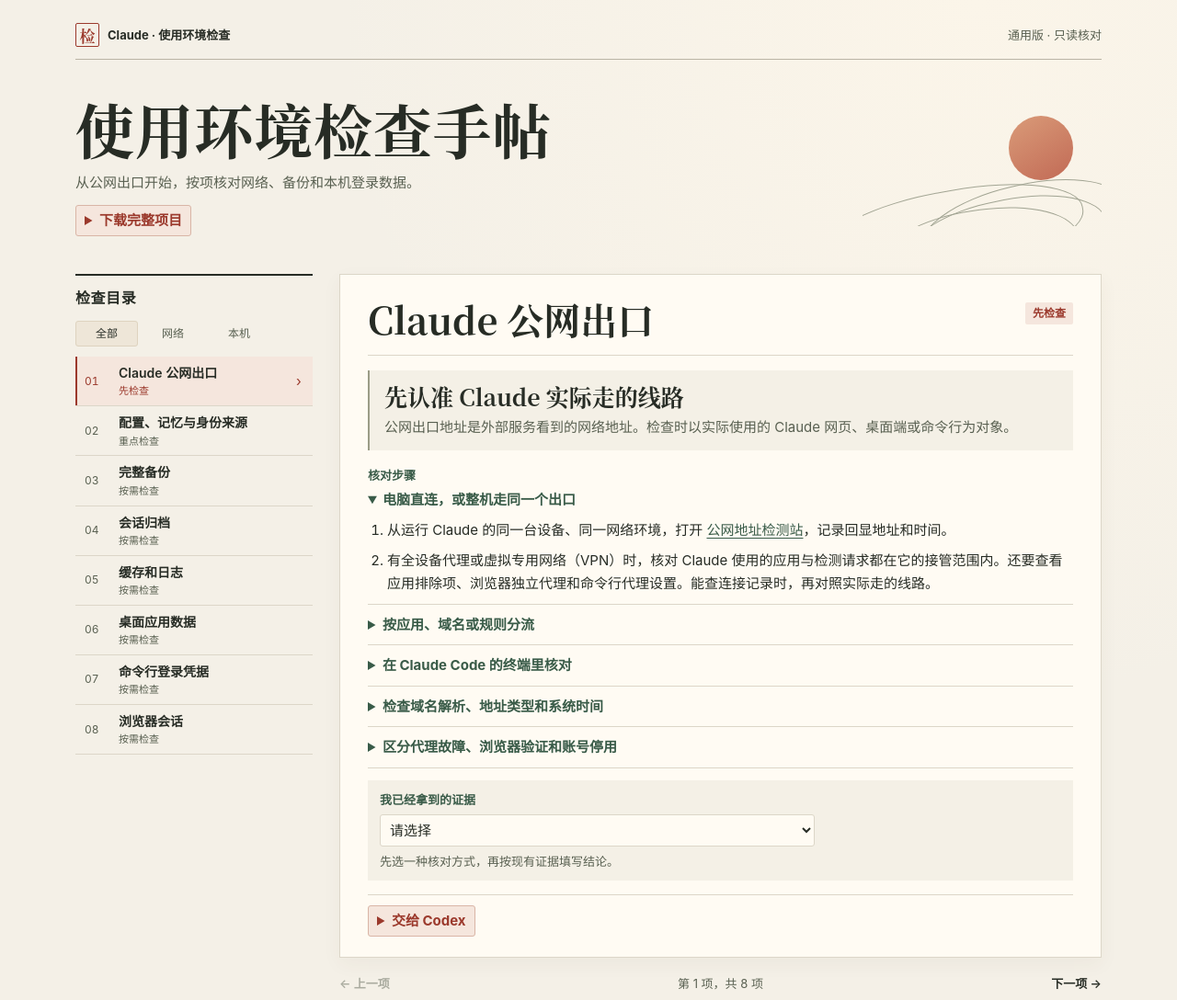
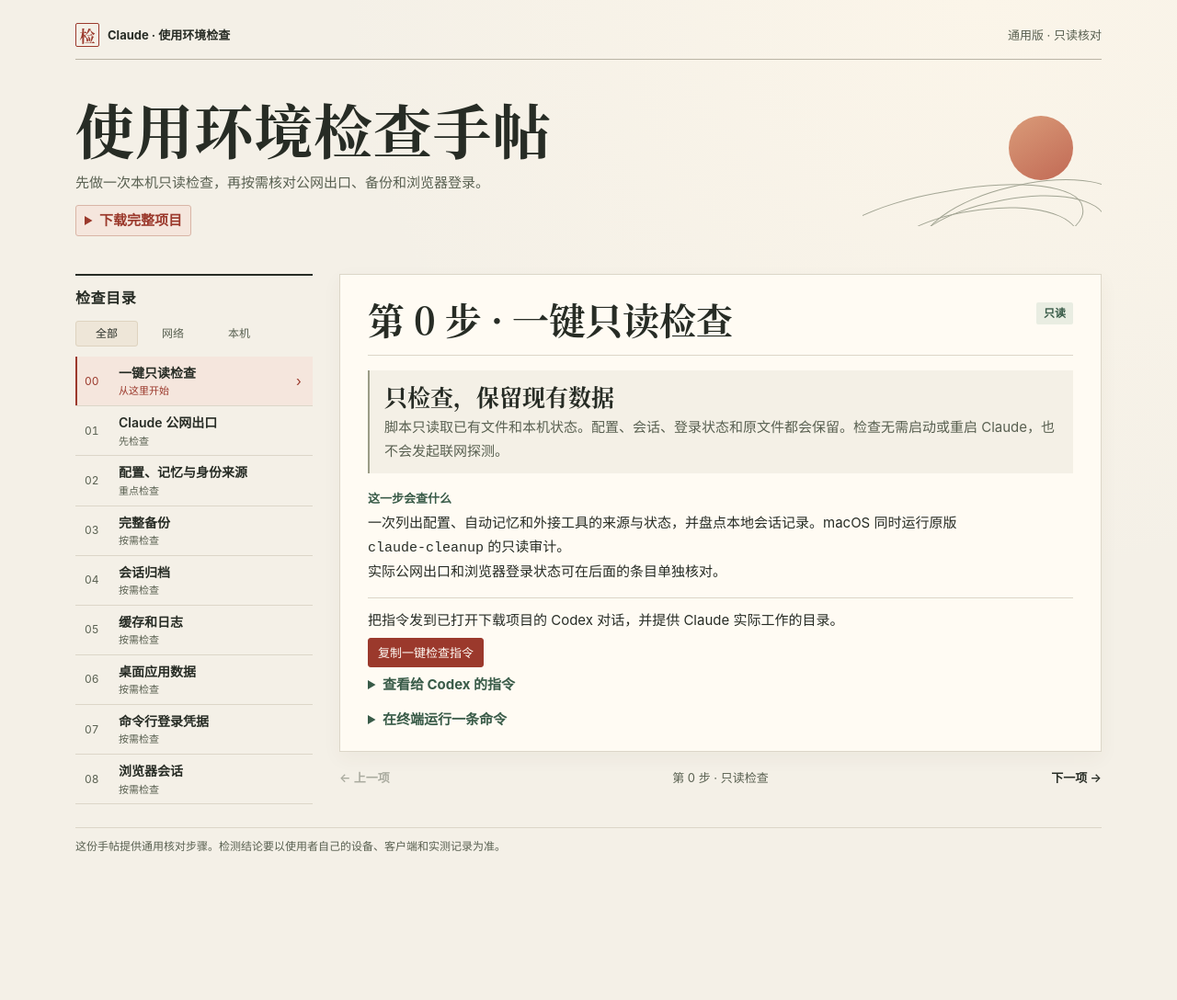
Before and after one commit to huangserva/claude-environment-checklist, a plain HTML site: page index.html in a window 1280 px wide. Shown: the top 1088 px of the page at 92% size. After the commit the page ends 968 px from the top, so only its background shows below. Drawn offline with Linux system fonts and the light colour scheme.

Commit message:
Add a read-only quick check as step zero

```diff
--- a/index.html
+++ b/index.html
@@ -148,7 +148,7 @@ details { margin: 0; }
 details + details { margin-top: 6px; }
 summary { display: list-item; cursor: pointer; width: fit-content; color: var(--moss); font-weight: 650; }
 summary:hover { color: var(--verm); }
-.project-download summary, .codex-action summary {
+.project-download > summary, .codex-action > summary {
   border: 1px solid #d9b5a6;
   border-radius: 3px;
   padding: 3px 9px;
@@ -156,6 +156,9 @@ summary:hover { color: var(--verm); }
   color: var(--verm);
 }
 .codex-prompt { margin: 7px 0; padding: 10px 12px; background: #f4f0e6; white-space: pre-line; overflow-wrap: anywhere; }
+.quick-copy { margin-bottom: 12px; }
+.quick-copy > p { margin-bottom: 7px; }
+.quick-copy details { margin-top: 6px; }
 .copy-command {
   background: var(--verm); border: 1px solid var(--verm); border-radius: 3px;
   color: #fffaf4; padding: 4px 10px; cursor: pointer; font-size: 13px;
@@ -246,7 +249,7 @@ footer { margin-top: 25px; border-top: 1px solid var(--line); padding-top: 10px;
   <div class="hero">
     <div>
       <h1>使用环境检查手帖</h1>
-      <p>从公网出口开始，按项核对网络、备份和本机登录数据。</p>
+      <p>先做一次本机只读检查，再按需核对公网出口、备份和浏览器登录。</p>
       <details class="project-download">
         <summary>下载完整项目</summary>
         <p>在终端运行克隆命令。项目包含本地手帖、Codex 技能和只读脚本。</p>
@@ -267,6 +270,11 @@ footer { margin-top: 25px; border-top: 1px solid var(--line); padding-top: 10px;
         <button type="button" data-filter="local" aria-pressed="false">本机</button>
       </div>
       <ol>
+        <li><a href="#quick-audit">
+          <span class="index-no">00</span>
+          <span><span class="index-title">一键只读检查</span><span class="index-state">从这里开始</span></span>
+          <span class="index-arrow" aria-hidden="true">›</span>
+        </a></li>
         <li><a href="#network-egress">
           <span class="index-no">01</span>
           <span><span class="index-title">Claude 公网出口</span><span class="index-state">先检查</span></span>
@@ -310,6 +318,49 @@ footer { margin-top: 25px; border-top: 1px solid var(--line); padding-top: 10px;
       </ol>
     </nav>
     <section class="reading" aria-label="检查详情">
+      <article class="sheet" id="quick-audit" data-state="local" aria-labelledby="quick-audit-title">
+        <header class="sheet-head">
+          <h2 id="quick-audit-title" tabindex="-1">第 0 步 · 一键只读检查</h2>
+          <span class="status ok">只读</span>
+        </header>
+        <div class="readout">
+          <strong>只检查，保留现有数据</strong>
+          <p>脚本只读取已有文件和本机状态。配置、会话、登录状态和原文件都会保留。检查无需启动或重启 Claude，也不会发起联网探测。</p>
+        </div>
+        <div class="todo">
+          <h3>这一步会查什么</h3>
+          <p>一次列出配置、自动记忆和外接工具的来源与状态，并盘点本地会话记录。macOS 同时运行原版 <code>claude-cleanup</code> 的只读审计。</p>
+          <p>实际公网出口和浏览器登录状态可在后面的条目单独核对。</p>
+        </div>
+        <div class="details-stack">
+          <div class="codex-action quick-copy">
+            <p>把指令发到已打开下载项目的 Codex 对话，并提供 Claude 实际工作的目录。</p>
+            <button class="copy-command" type="button" hidden>复制一键检查指令</button>
+            <span class="copy-status" role="status"></span>
+            <details>
+              <summary>查看给 Codex 的指令</summary>
+              <p class="codex-prompt">请运行第 0 步的整合只读脚本 audit_context.py，一次检查本机配置、记忆和外接工具。以我提供的 Claude 工作目录为检查目标。还没有路径时，先问我要查哪个目录。只汇总发现的来源和状态，保留现有文件、会话和登录状态。</p>
+            </details>
+          </div>
+          <details>
+            <summary>在终端运行一条命令</summary>
+            <p>安装 Python 3 后，在下载的项目文件夹打开终端。把命令里的示例路径换成 Claude 实际工作的目录。</p>
+            <div class="audit-command">
+              <p>macOS 或 Linux</p>
+              <pre><code>python3 -B audit_context.py --project "/Claude实际工作的项目目录"</code></pre>
+              <button class="copy-command" type="button" hidden>复制 macOS 或 Linux 命令</button>
+              <span class="copy-status" role="status"></span>
+            </div>
+            <div class="audit-command">
+              <p>Windows PowerShell</p>
+              <pre><code>py -3 -B audit_context.py --project "C:\Claude实际工作的项目目录"</code></pre>
+              <button class="copy-command" type="button" hidden>复制 Windows 命令</button>
+              <span class="copy-status" role="status"></span>
+            </div>
+            <p class="check-note"><code>-B</code> 禁止写入 Python 字节码缓存，<code>--project</code> 指定检查的目录。Windows 的 <code>-3</code> 指定 Python 3。结果显示在终端。</p>
+          </details>
+        </div>
+      </article>
       <article class="sheet" id="network-egress" data-state="network" aria-labelledby="network-egress-title">
         <header class="sheet-head">
           <h2 id="network-egress-title" tabindex="-1">Claude 公网出口</h2>
@@ -398,13 +449,7 @@ curl.exe -q --max-time 10 --fail --silent --show-error https://ping0.cc/</code><
           <p>常见漏项是全局配置里的外部记忆连接，以及项目历史里的首条提示词。即使项目说明没有身份信息，也要把配置、记忆和已连接的工具分别检查。</p>
         </div>
         <div class="todo">
-          <h3>一条命令运行整合审计</h3>
-          <p>从下载得到的项目文件夹打开终端，使用里面的 <code>audit_context.py</code>。把示例路径换成 Claude 实际工作的目录。macOS 会同时运行原版 <code>claude-cleanup</code> 的只读审计和本手帖的配置、记忆及外接工具检查。只需本机有 Python 3。</p>
-          <p>macOS 或 Linux</p>
-          <pre><code>python3 -B audit_context.py --project "/Claude实际工作的项目目录"</code></pre>
-          <p>Windows 的 PowerShell</p>
-          <pre><code>py -3 -B audit_context.py --project "C:\Claude实际工作的项目目录"</code></pre>
-          <p class="check-note"><code>-B</code> 禁止 Python 写入字节码缓存，<code>--project</code> 指定要检查的项目。Windows 的 <code>-3</code> 指定 Python 3。Windows 与 Linux 会执行配置检查，原版的 macOS 审计标为「不适用」。脚本只在终端报告发现。</p>
+          <p>需要先盘点本机的配置、记忆和外接工具时，从<a href="#quick-audit">第 0 步的一键只读检查</a>开始。</p>
           <details>
             <summary>如何读检测结果</summary>
             <p>「启动候选」表示路径或配置可能使文件在启动时载入。「按条件」表示与项目、路径、插件或会话状态相关。「已配置」表示找到了设置或工具声明。「仅留存」表示发现历史、本机凭据文件或备份。「未核验」表示静态文件无法确认的会话、账号或访问范围。</p>
@@ -704,7 +749,9 @@ curl.exe -q --max-time 10 --fail --silent --show-error https://ping0.cc/</code><
     }
 
     const index = available.indexOf(selected);
-    position.textContent = `第 ${index + 1} 项，共 ${available.length} 项`;
+    position.textContent = selected.id === 'quick-audit'
+      ? '第 0 步 · 只读检查'
+      : `第 ${items.indexOf(selected)} 项`;
     setPagerLink(prev, available[index - 1]);
     setPagerLink(next, available[index + 1]);
 
@@ -753,6 +800,7 @@ curl.exe -q --max-time 10 --fail --silent --show-error https://ping0.cc/</code><
         await navigator.clipboard.writeText(source.textContent.trim());
         status.textContent = '已复制。请粘贴到' + destination + '。';
       } catch {
+        source.closest('details')?.setAttribute('open', '');
         status.textContent = '请选中上方文字，手动复制到' + destination + '。';
       }
     });
@@ -760,6 +808,10 @@ curl.exe -q --max-time 10 --fail --silent --show-error https://ping0.cc/</code><
 
   const projectDownload = document.querySelector('.project-download');
   enableCopy(projectDownload, projectDownload.querySelector('.clone-command'), '终端');
+
+  for (const command of document.querySelectorAll('.audit-command')) {
+    enableCopy(command, command.querySelector('code'), '终端');
+  }
 
   for (const action of document.querySelectorAll('.codex-action')) {
     const prompt = action.querySelector('.codex-prompt');
```
Also changed, not shown: assets/homepage.png, 2 other files.
